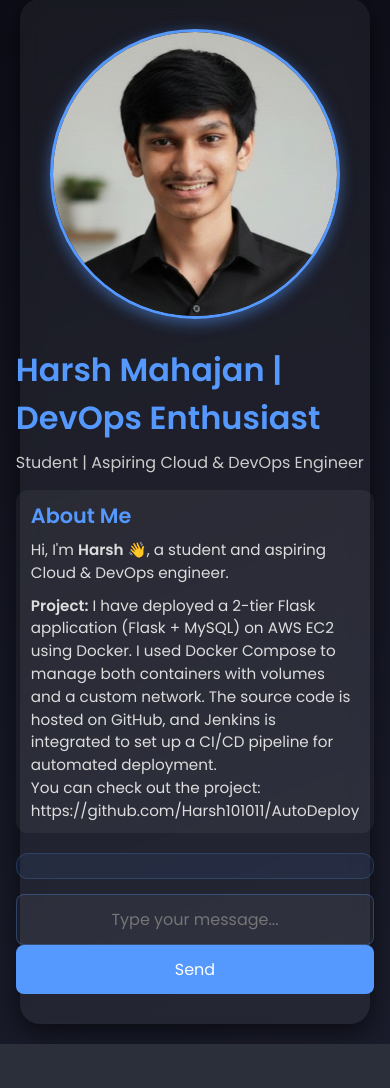
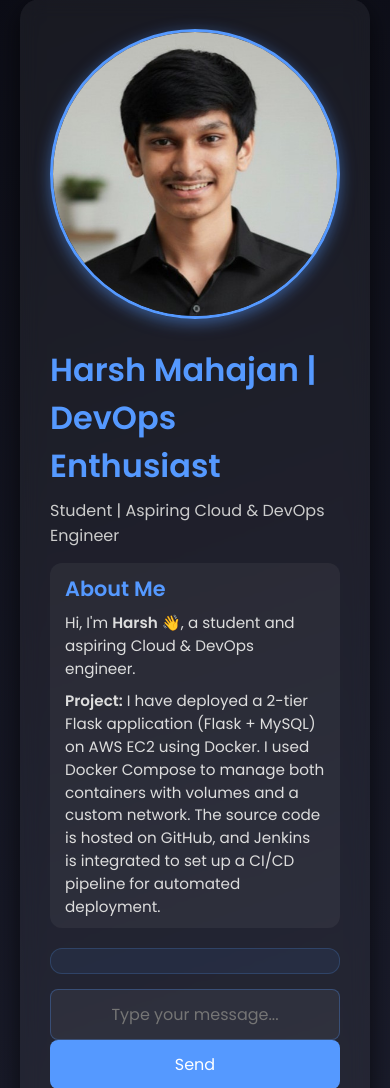
Before and after one commit to Harsh101011/AutoDeploy, a Flask app: page / in a window 390 px wide. Shown: the part 21-1109 px from the top of the page. Before the commit the page ends 1065 px from the top, so only its background shows below. Run offline with Flask 3, Linux system fonts and the light colour scheme; data that the repository does not hold is empty; some libraries are stand-ins or nearby versions.

Commit message:
Made responsive

```diff
--- a/templates/index.html
+++ b/templates/index.html
@@ -185,7 +185,6 @@
             hosted on GitHub, and Jenkins is integrated to set up a CI/CD
             pipeline for automated deployment.
           </p>
-          <p>You can check out the project: https://github.com/Harsh101011/AutoDeploy</p>
         </div>
 
         <div class="messages">
```
